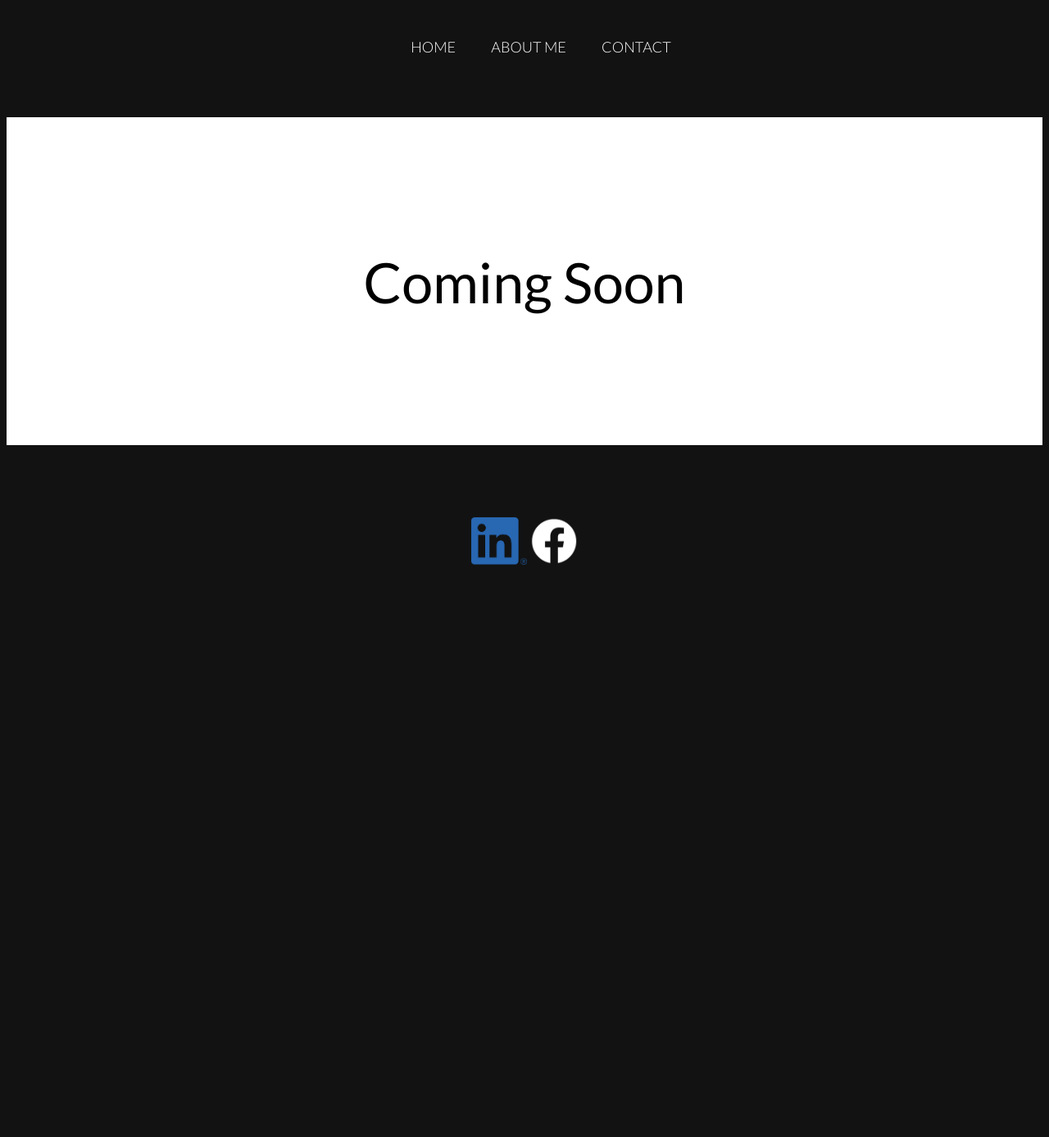
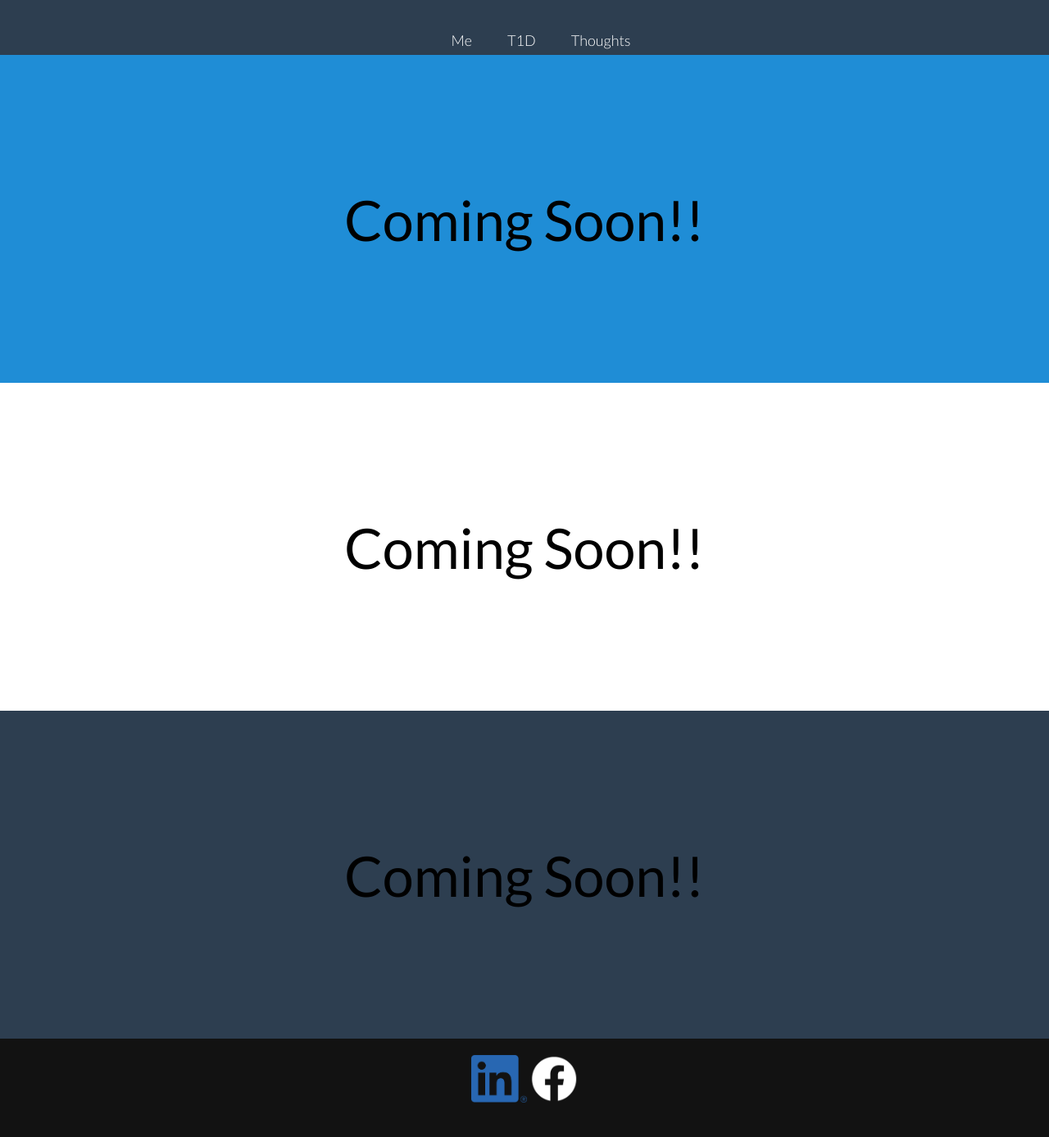
Before and after one commit to KyleVermeer/personal-website-python, a Flask app: page / in a window 1280 px wide. Shown: the whole page at 82% size. Before the commit the page ends 689 px from the top, so only its background shows below. Run offline with Flask 2, Linux system fonts and the light colour scheme.

Commit message:
[Landing] Add sections to main page

```diff
--- a/static/css/main-layout.css
+++ b/static/css/main-layout.css
@@ -1,6 +1,6 @@
 @import url(https://fonts.googleapis.com/css?family=Lato:100,300,400);
 header {
-  background-color: #121212;
+  background-color: rgb(45, 62, 80);
   color: #ffffff;
   height: 67px;
   width: 100%;
@@ -13,14 +13,15 @@ footer {
 html,
 body {
   height: 100%;
-  background-color: #121212;
+  font-family: Lato, sans-seriff;
+  margin: 0px;
 }
 a {
   height: 100%;
   text-decoration: none;
 }
-div.all-content {
-  font-family: Lato, sans-seriff;
+p {
+  margin: 0px;
 }
 nav {
   text-align: center;
@@ -40,7 +41,6 @@ nav li {
   padding-right: 20px;
 }
 nav li:hover {
-  background-color: #333333;
   cursor: pointer;
 }
 nav li > a {
@@ -56,11 +56,19 @@ footer {
   width: 200px;
 }
 div.main-content {
-  background-color: #ffffff;
   width: 100%;
 }
 .space-holder {
   clear: both;
+}
+#self-intro {
+  background-color: #1f8dd6;
+}
+#t1d-intro {
+  background-color: #ffffff;
+}
+#philosophies {
+  background-color: rgb(45, 62, 80);
 }
 div.main-content .coming-soon {
   align-items: center;
--- a/templates/core.html.jinja
+++ b/templates/core.html.jinja
@@ -3,21 +3,28 @@
   <head>
     <title>Hello from Flask</title>
     <meta name="viewport" content="width=device-width, initial-scale=1, user-scalable=no"/>
-    <link rel="stylesheet" type="text/css" href="static/css/main-layout.css?4~"/>
+    <link rel="stylesheet" type="text/css" href="static/css/main-layout.css?11~"/>
   </head>
   <body>
-    <div class="all-content">
     <header>
         <nav>
             <ul>
-                  <a href="/"><li>HOME</li></a>
-                  <a href="/aboutMe"><li>ABOUT ME</li></a>
-                  <a href="/contact"><li>CONTACT</li></a>
+                <a href="#self-intro"><li>Me</li></a>
+                <a href="#t1d-info"><li>T1D</li></a>
+                <a href="#philosophies"><li>Thoughts</li></a>
             </ul>
         </nav>
     </header>
     <div class="main-content">
-        <p class="coming-soon">Coming Soon</p>
+      <div id="self-intro">
+        <p class="coming-soon">Coming Soon!!</p>
+      </div>
+      <div id="t1d-info">
+        <p class="coming-soon">Coming Soon!!</p>
+      </div>
+      <div id="philosophies">
+        <p class="coming-soon">Coming Soon!!</p>
+      </div>
     </div>
     <footer>
       <div id="social-media-links">
```
Also changed, not shown: README.md (added), 1 other file. Lines whose indentation alone changed are shown as unchanged.
